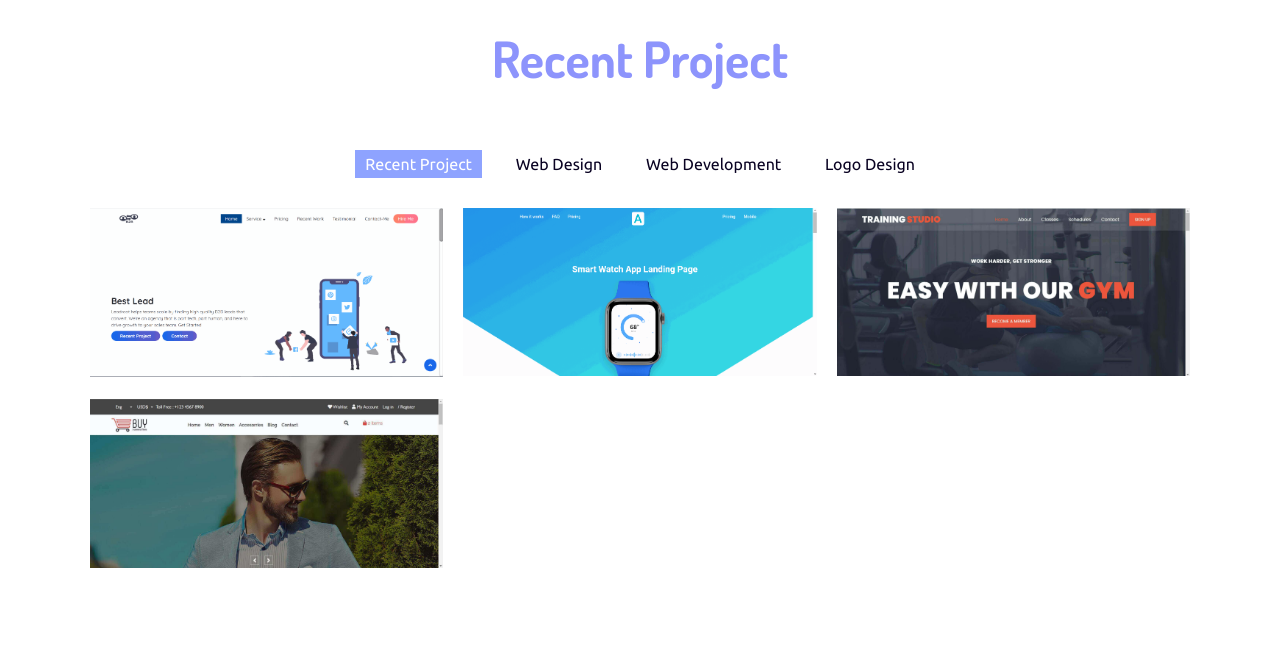
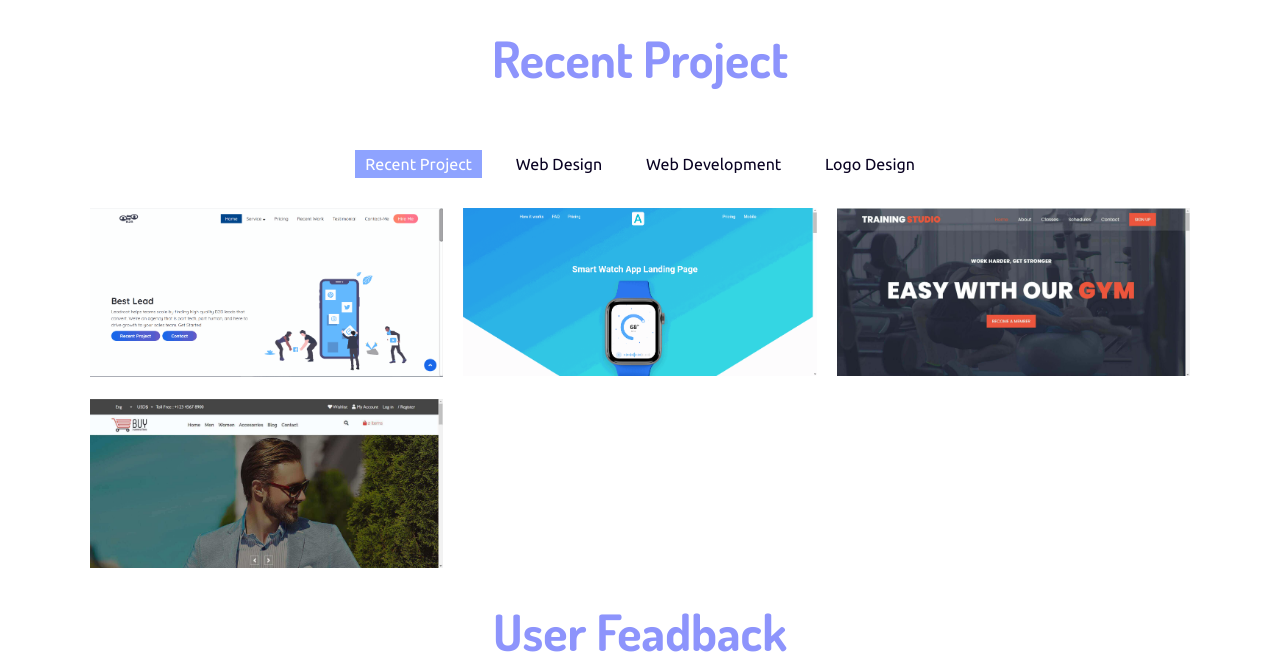
Before and after one commit to emetdas/protfolio, a website: page index.html in a window 1280 px wide. Shown: the part 1229-1892 px from the top of the page. Before the commit the page ends 1829 px from the top, so only its background shows below. Drawn offline with Linux system fonts and the light colour scheme; a web font is replaced by a local one.

Commit message:
one contivitons

```diff
--- a/index.html
+++ b/index.html
@@ -200,6 +200,7 @@
     </section>
     <!-- Project-end -->
     <!-- Testimonial-start -->
+    <h1 class="heading text-center">User Feadback</h1>
     <section id="feadback">
 
     </section>
```
